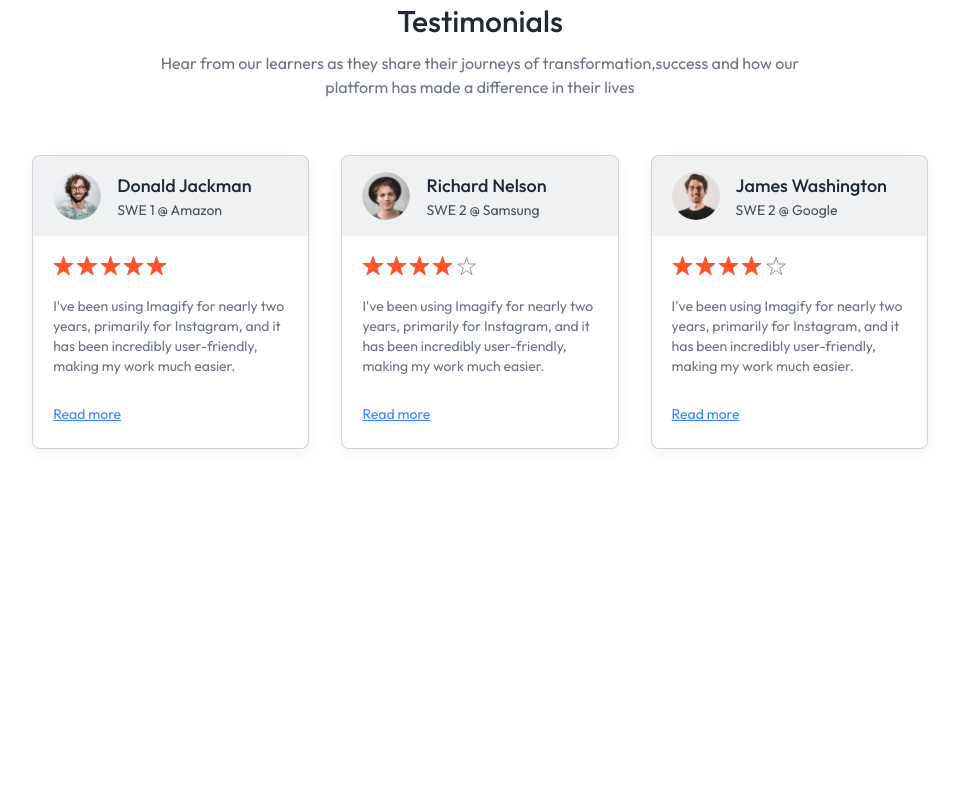
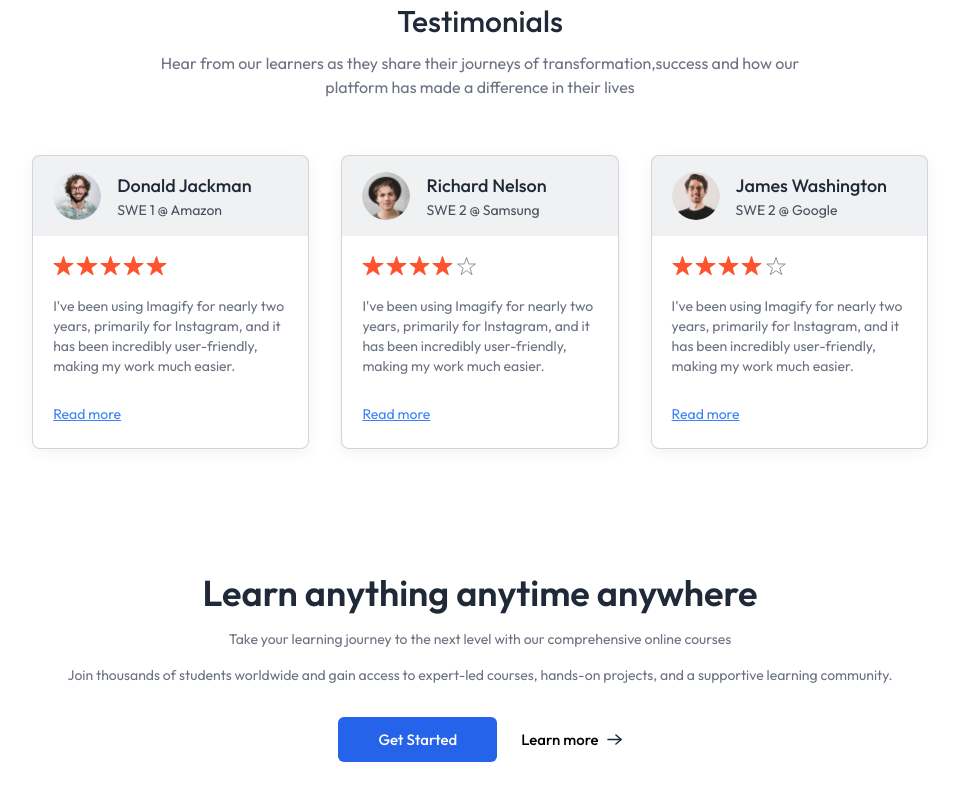
Before and after one commit to arnavsinghrawat/edTech_site, a React (Vite) app in the folder client/: page / in a window 1280 px wide. Shown: the part 1784-2584 px from the top of the page, without its empty margins (160-1119 px from the left). Before the commit the page ends 2289 px from the top, so only its background shows below. Built offline with nearby package versions, Linux system fonts and the light colour scheme; no server answers.

Commit message:
worked on call to action part

```diff
--- a/client/src/components/student/CallToAction.jsx
+++ b/client/src/components/student/CallToAction.jsx
@@ -3,18 +3,18 @@
 
 const CallToAction = () => {
   return (
-    <div>
-      <h1 className=''>Learn anything anytime anywhere</h1>
-      <p className="text-lg text-gray-600 mb-3">
+    <div className='flex flex-col items-center gap-4 pt-10 pb-24 px-8 md:px-0'>
+      <h1 className='text-xl md:text-4xl text-gray-800 font-semibold'>Learn anything anytime anywhere</h1>
+      <p className="text-gray-500 sm:text-sm">
         Take your learning journey to the next level with our comprehensive online courses
       </p>
-      <p className="text-gray-500 max-w-2xl mx-auto">
+      <p className="text-gray-500 sm:text-sm">
         Join thousands of students worldwide and gain access to expert-led courses,
         hands-on projects, and a supportive learning community.
       </p>
-      <div>
-        <button>Get Started</button>
-        <button>Learn more <img src={assets.arrow_icon} alt="arrow icon" /></button>
+      <div className='flex items-center font-medium gap-6 mt-4'>
+        <button className='px-10 py-3 rounded-md text-white bg-blue-600'>Get Started</button>
+        <button className='flex items-center gap-2'>Learn more <img src={assets.arrow_icon} alt="arrow icon" /></button>
       </div>
     </div>
   );
--- a/client/src/pages/student/Home.jsx
+++ b/client/src/pages/student/Home.jsx
@@ -3,6 +3,7 @@
 import Companies from '../../components/student/Companies';
 import CoursesSection from '../../components/student/CoursesSection';
 import TestimonialsSection from '../../components/student/TestimonialsSection';
+import CallToAction from '../../components/student/CallToAction';
 
 const Home = () => {
   console.log("home page is rendered");
@@ -12,7 +13,7 @@
       <Companies/>
       <CoursesSection/>
       <TestimonialsSection/>
-
+      <CallToAction/>
     </div>
   )
 }
```
